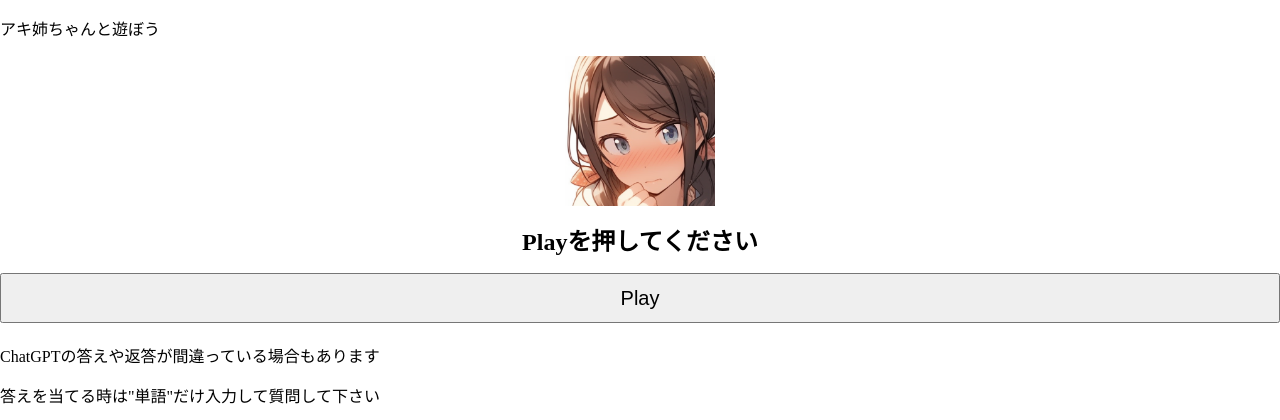
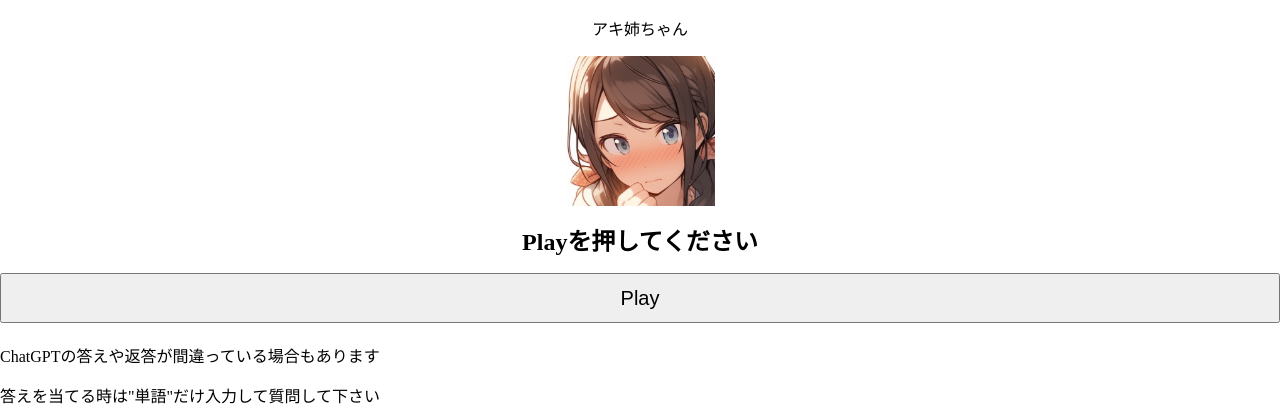
Before and after one commit to RYU9onna/aki, a Flask app: page / in a window 1280 px wide. Shown: the top 420 px of the page. Run offline with Flask 2, Linux system fonts and the light colour scheme.

Commit message:
Update index.html

```diff
--- a/templates/index.html
+++ b/templates/index.html
@@ -37,8 +37,8 @@
     </style>
 </head>
 <body>
-    <p>アキ姉ちゃんと遊ぼう</p>
     <div class="center-content">
+        <p>アキ姉ちゃん</p>
         <img src="{{ url_for('static', filename=image) }}" alt="top image" style="width:150px;height:150px;">
         <h1>{{ message }}</h1>
     </div>
```
